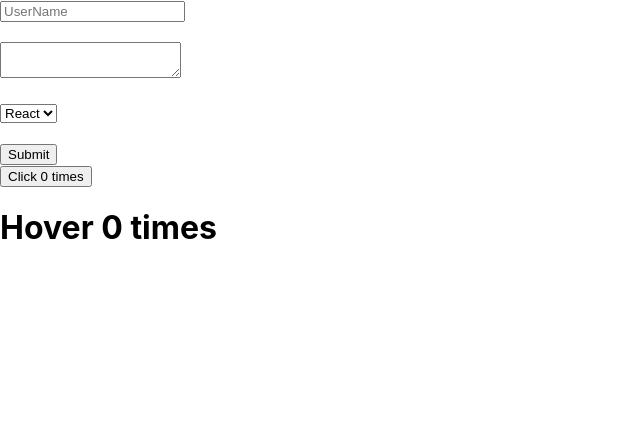
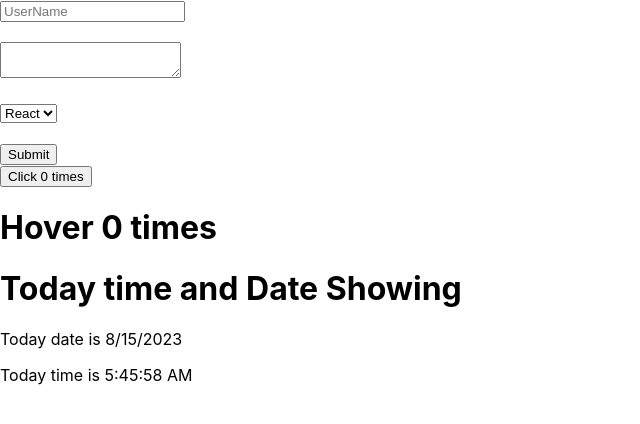
Before and after one commit to Asnoyon/r-learning, a React (Create React App) app: page / in a window 1280 px wide. Shown: the top 424 px of the page, without its empty margins (0-640 px from the left). Built offline with nearby package versions, Linux system fonts and the light colour scheme.

Commit message:
app and form updated

```diff
--- a/src/App.js
+++ b/src/App.js
@@ -1,9 +1,11 @@
 import React from "react";
 import Form from "./components/Form";
+import FormList from "./components/FormList";
 function App() {
   return (
     <div>
       <Form />
+      <FormList />
     </div>
   );
 }
--- a/src/components/FormList.js
+++ b/src/components/FormList.js
@@ -1,7 +1,15 @@
 import React from "react";
 
 function FormList() {
-  return <div>Hello</div>;
+  let curDate = new Date().toLocaleDateString();
+  let curTime = new Date().toLocaleTimeString();
+  return (
+    <div>
+      <h1>Today time and Date Showing</h1>
+      <p>Today date is {curDate}</p>
+      <p>Today time is {curTime}</p>
+    </div>
+  );
 }
 
 export default FormList;
```
